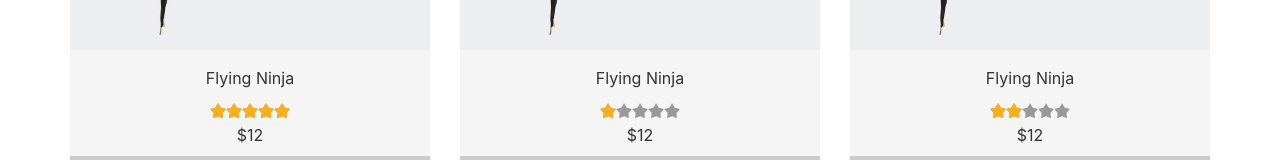
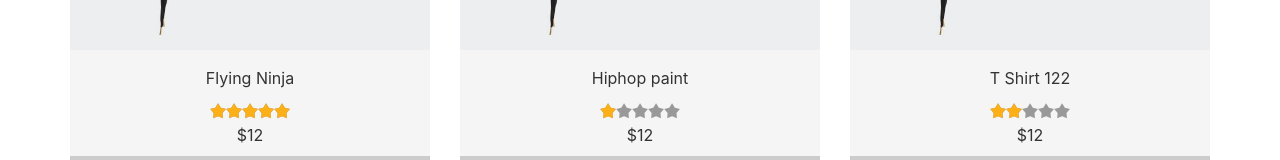
Before and after one commit to hoatq-fptaptech/T2008M_ReactJs, a React (Create React App) app: page / in a window 1280 px wide. Shown: the part 518-678 px from the top of the page. Built offline with nearby package versions, Linux system fonts and the light colour scheme.

Commit message:
up code router dom

```diff
--- a/src/App.js
+++ b/src/App.js
@@ -8,60 +8,70 @@ import Category from "./Category";
 import Login from "./Login";
 const products=[
     {
+        id:1,
         name:"Flying Ninja",
         image:"imgs/product.jpg",
         price: 12,
         star:5
     },
     {
-        name:"Flying Ninja",
+        id:2,
+        name:"Hiphop paint",
         image:"imgs/product.jpg",
         price: 12,
         star:1
     },
     {
-        name:"Flying Ninja",
+        id:3,
+        name:"T Shirt 122",
         image:"imgs/product.jpg",
         price: 12,
         star:2
     },
     {
+        id:4,
         name:"Flying Ninja",
         image:"imgs/product.jpg",
         price: 12,
         star:3.5
     },
     {
+        id:5,
         name:"Flying Ninja",
         image:"imgs/product.jpg",
         price: 12,
         star:4.5
     },
     {
+        id:6,
         name:"Flying Ninja",
         image:"imgs/product.jpg",
         price: 12,
         star:3.5
     },
     {
+        id:7,
         name:"Flying Ninja",
         image:"imgs/product.jpg",
         price: 12,
         star:3.5
     },
     {
+        id:8,
         name:"Flying Ninja",
         image:"imgs/product.jpg",
         price: 12,
         star:3.5
     },
     {
+        id:9,
         name:"Flying Ninja",
         image:"imgs/product.jpg",
         price: 12,
         star:3.5
     },
     {
+        id:10,
         name:"Flying Ninja",
         image:"imgs/product.jpg",
         price: 12,
@@ -69,10 +79,6 @@ const products=[
     }
 
 ];
-const detailProduct = {
-    name:"San pham gioi thieu",
-    image: "imgs/product.jpg"
-}
 function App() {
   return (
   <BrowserRouter>
@@ -83,8 +89,8 @@ function App() {
                 <Route exact path="/">
                     <Main productlist={products}/>
                 </Route>
-                <Route exact path="/detail">
-                    <Detail product={detailProduct}/>
+                <Route exact path="/detail/:id">
+                    <Detail productlist={products}/>
                 </Route>
                 <Route exact path="/category">
                     <Category/>
--- a/src/Detail.js
+++ b/src/Detail.js
@@ -1,7 +1,23 @@
 import React from "react";
+import {useParams} from 'react-router-dom';
 export default function Detail(props) {
-    const detail = props.product;
+    const products = props.productlist;
+    // lay tham so id tren url
+    let {id} = useParams();
+    var p = null;
+    for(let i=0;i<products.length;i++){
+        if(products[i].id == id){
+            p = products[i];
+            break;
+        }
+    }
+    if(p===null)
+        return (<h1>Ko tim thay san pham</h1>);
     return (
-        <h1>{detail.name}</h1>
+        <div>
+        <h1>{p.name}</h1>
+        <h2>{p.price}</h2>
+        <h2>{p.star}</h2>
+        </div>
     );
 }
--- a/src/Main.js
+++ b/src/Main.js
@@ -1,4 +1,6 @@
 import React from "react";
+import {Link} from "react-router-dom";
+
 export default function Main(props) {
     const products = props.productlist;
     return (
@@ -19,7 +21,7 @@ export default function Main(props) {
                                             </div>
                                         </div>
                                         <p className="price">${e.price}</p>
-                                        <a href="#" className="add-to-cart text-uppercase">Add To Cart</a>
+                                        <Link to={"/detail/"+e.id} className="add-to-cart text-uppercase">Add To Cart</Link>
                                     </div>
                                 </div>
                             );
```
